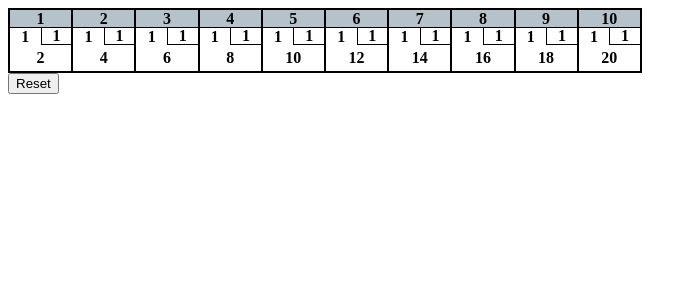
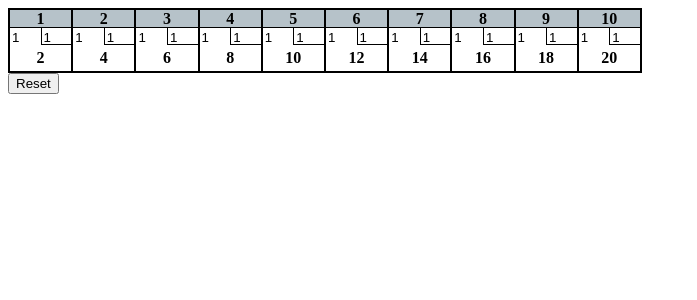
Before and after one commit to Deerjump/bowling-score-calculator, a React (Vite) app: page / in a window 1280 px wide. Shown: the top 300 px of the page, without its empty margins (0-697 px from the left). Built offline with nearby package versions, Linux system fonts and the light colour scheme.

Commit message:
Added inputs on scoreboard

```diff
--- a/src/Frame.tsx
+++ b/src/Frame.tsx
@@ -1,19 +1,25 @@
+import { ChangeEvent, FormEvent, useState } from 'react';
 import styles from './Scoreboard.module.css';
 
 type FrameProps = {
   roundNumber: number;
   firstScore?: number | string;
   secondScore?: number | string;
-  total?: number
+  total?: number;
 };
 
 function Frame({ roundNumber, firstScore, secondScore, total }: FrameProps) {
+
   return (
-    <div className={styles.frame} >
-      <div className={`${styles.frameHeader} ${styles.centeredText}`}>{roundNumber}</div>
+    <div className={styles.frame}>
+      <div className={`${styles.frameHeader} ${styles.centeredText}`}>
+        {roundNumber}
+      </div>
       <div className={styles.score}>
-        <div className={styles.centeredText}>{firstScore}</div>
-        <div className={`${styles.innerBox} ${styles.centeredText}`}>{secondScore}</div>
+        <input className={styles.centeredText} maxLength={1} defaultValue={firstScore}/>
+        <div className={styles.innerBox}>
+          <input className={styles.centeredText} defaultValue={secondScore}/>
+        </div>
         <div className={`${styles.total} ${styles.centeredText}`}>{total}</div>
       </div>
     </div>
```
